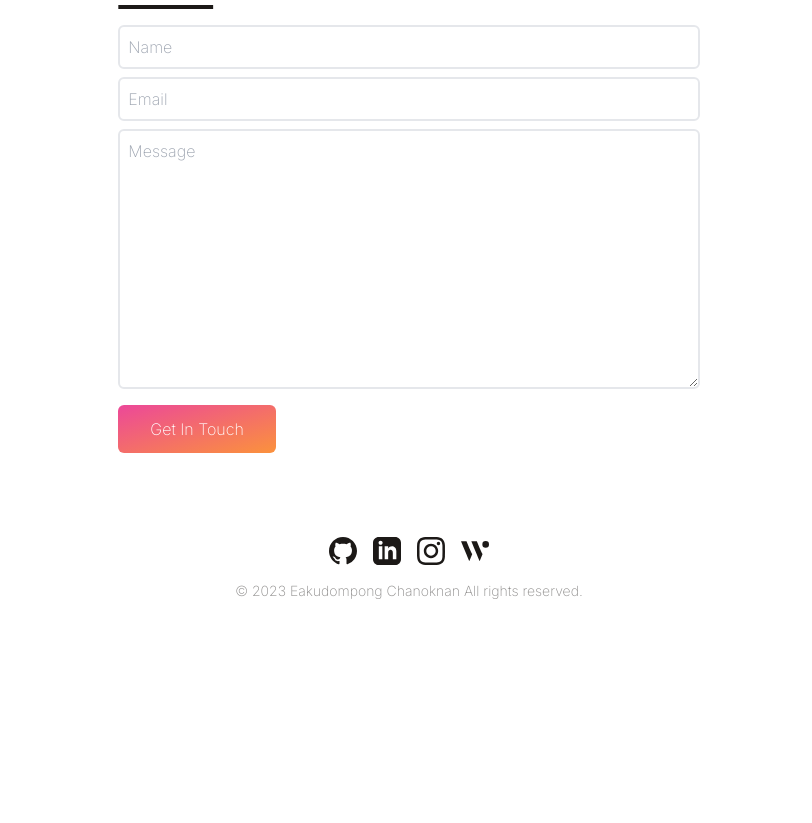
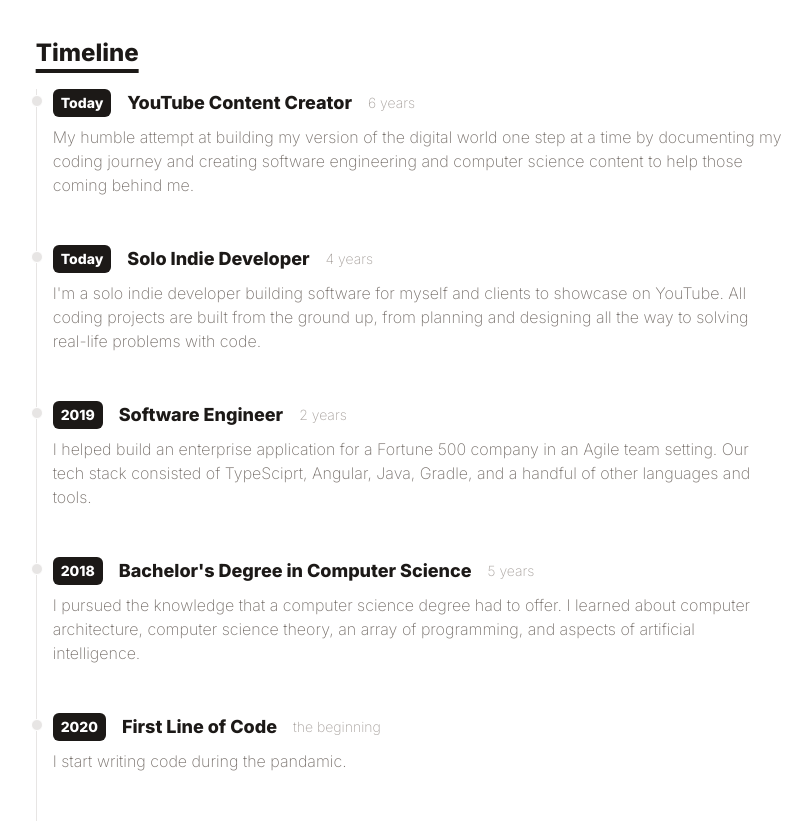
Before and after one commit to EC-9624/portfolio, a React (Vite) app: page / in a window 1280 px wide. Shown: the part 1223-2046 px from the top of the page, without its empty margins (231-1043 px from the left). Before the commit the page ends 1844 px from the top, so only its background shows below. Built offline with nearby package versions, Linux system fonts and the light colour scheme.

Commit message:
Todo Update timeline

```diff
--- a/src/App.jsx
+++ b/src/App.jsx
@@ -59,6 +59,7 @@ function App() {
       <LangContext.Provider value={lang}>
         <About></About>
         <Projects />
+        <Timeline></Timeline>
         <Contact />
       </LangContext.Provider>
       <Footer />
--- a/src/components/TimelineItem.jsx
+++ b/src/components/TimelineItem.jsx
@@ -5,6 +5,7 @@ function TimelineItem({ year, title, duration, details }) {
     <div>
       <ol className="flex flex-col md:flex-row relative border-l border-stone-200 dark:border-stone-700">
         <li className="mb-10 ml-4">
+          {/* Dot */}
           <div className="absolute w-3 h-3 bg-stone-200 rounded-full mt-1.5 -left-1.5 border border-white dark:border-stone-900 dark:bg-stone-700" />
           <div className="flex flex-wrap gap-4 flex-row items-center justify-start text-xs md:text-sm">
             <span className="inline-block px-2 py-1 font-semibold text-white dark:text-stone-900 bg-stone-900 dark:bg-white rounded-md">
--- a/src/data/project.js
+++ b/src/data/project.js
@@ -6,7 +6,7 @@ export default [
       "https://images.unsplash.com/photo-1575936123452-b67c3203c357?ixlib=rb-4.0.3&ixid=MnwxMjA3fDB8MHxwaG90by1wYWdlfHx8fGVufDB8fHx8&auto=format&fit=crop&w=1170&q=80",
     desc: "News Scraper script that get the lastest news on the web and summarize the content using OpenAI's API ",
     desc_jp:
-      "ロレム・イプサムの嘆き、トマト大好き学部のエリット、しかし時と活力、そのような労働と悲しみ、ブラインド行うにはいくつかの重要な事柄に座ります",
+      "Web上の最新ニュースを取得し、内容を要約する スクレイピングスクリプト",
     stack: ["Python", "BeautifulSoup", "Mongodb"],
     link: "https://github.com/EC-9624/TLDR-news",
   },
@@ -17,7 +17,7 @@ export default [
       "https://images.unsplash.com/photo-1575936123452-b67c3203c357?ixlib=rb-4.0.3&ixid=MnwxMjA3fDB8MHxwaG90by1wYWdlfHx8fGVufDB8fHx8&auto=format&fit=crop&w=1170&q=80",
     desc: "Web-based tool for Marvel Snap enabling players to build and import decks directly into the game",
     desc_jp:
-      "ロレム・イプサムの嘆き、トマト大好き学部のエリット、しかし時と活力、そのような労働と悲しみ、ブラインド行うにはいくつかの重要な事柄に座ります",
+      "マーベルスナップのデッキ構築ツール プレイヤーがデッキを構築してゲームに直接インポートできるようにする",
     stack: ["React", "TailwindCss"],
     link: "https://github.com/EC-9624/snapdecksbuilder",
   },
@@ -28,7 +28,7 @@ export default [
       "https://images.unsplash.com/photo-1575936123452-b67c3203c357?ixlib=rb-4.0.3&ixid=MnwxMjA3fDB8MHxwaG90by1wYWdlfHx8fGVufDB8fHx8&auto=format&fit=crop&w=1170&q=80",
     desc: "Interactive map to help you find the best ramen places in Osaka built using the MERN Stack.",
     desc_jp:
-      "ロレム・イプサムの嘆き、トマト大好き学部のエリット、しかし時と活力、そのような労働と悲しみ、ブラインド行うにはいくつかの重要な事柄に座ります",
+      "大阪にあるおすすめのラメーん屋さんの検索又は紹介するための地図アプリ。",
     stack: ["React", "NodeJs", "Express", "MongoDB"],
     link: "https://github.com/EC-9624/RamenHub",
   },
@@ -38,8 +38,7 @@ export default [
     imgUrl:
       "https://images.unsplash.com/photo-1575936123452-b67c3203c357?ixlib=rb-4.0.3&ixid=MnwxMjA3fDB8MHxwaG90by1wYWdlfHx8fGVufDB8fHx8&auto=format&fit=crop&w=1170&q=80",
     desc: "Simple Pokedex App Developed using Java for Android Studio. Using data from the PokeApi",
-    desc_jp:
-      "ロレム・イプサムの嘆き、トマト大好き学部のエリット、しかし時と活力、そのような労働と悲しみ、ブラインド行うにはいくつかの重要な事柄に座ります",
+    desc_jp: "Android Studioを使用して開発されたシンプルなポケモン図鑑アプリ。",
     stack: ["Java", "Android Studio"],
     link: "https://github.com/EC-9624/Pokedex",
   },
@@ -49,8 +48,7 @@ export default [
     imgUrl:
       "https://images.unsplash.com/photo-1575936123452-b67c3203c357?ixlib=rb-4.0.3&ixid=MnwxMjA3fDB8MHxwaG90by1wYWdlfHx8fGVufDB8fHx8&auto=format&fit=crop&w=1170&q=80",
     desc: "Web-based system to help ensuring student safety in natural disasters. build using Laravel TailwindCss ",
-    desc_jp:
-      "ロレム・イプサムの嘆き、トマト大好き学部のエリット、しかし時と活力、そのような労働と悲しみ、ブラインド行うにはいくつかの重要な事柄に座ります",
+    desc_jp: "学校をターゲットとした災害時連絡掲示板と安否確認システム",
     stack: ["PHP", "Laravel", "TailwindCss"],
     link: "https://github.com/EC-9624/SafetyConfirmationService",
   },
--- a/src/data/timeline.js
+++ b/src/data/timeline.js
@@ -28,9 +28,9 @@ export default [
       "I pursued the knowledge that a computer science degree had to offer. I learned about computer architecture, computer science theory, an array of programming, and aspects of artificial intelligence.",
   },
   {
-    year: "2019",
+    year: "2020",
     title: "First Line of Code",
     duration: "the beginning",
-    details: "I start writing code during the pandamic. Be in",
+    details: "I start writing code during the pandamic.",
   },
 ];
```
